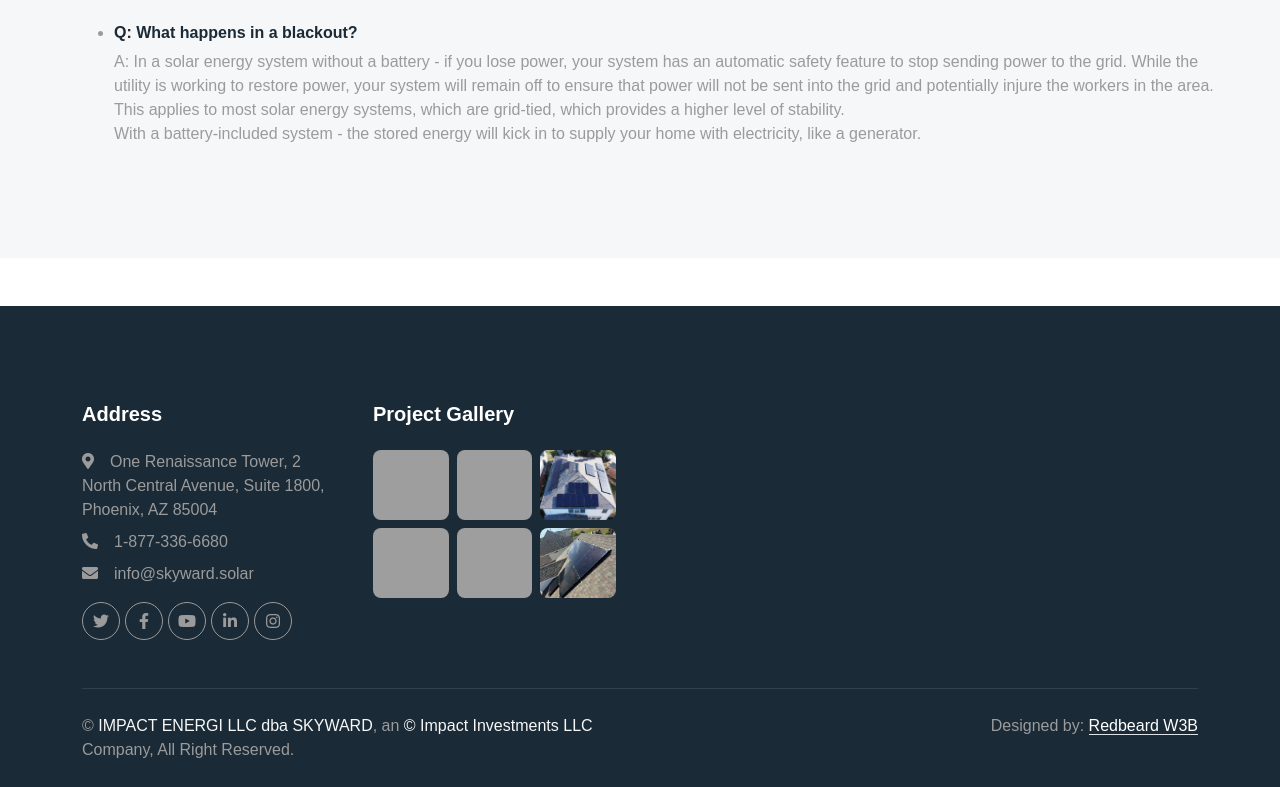
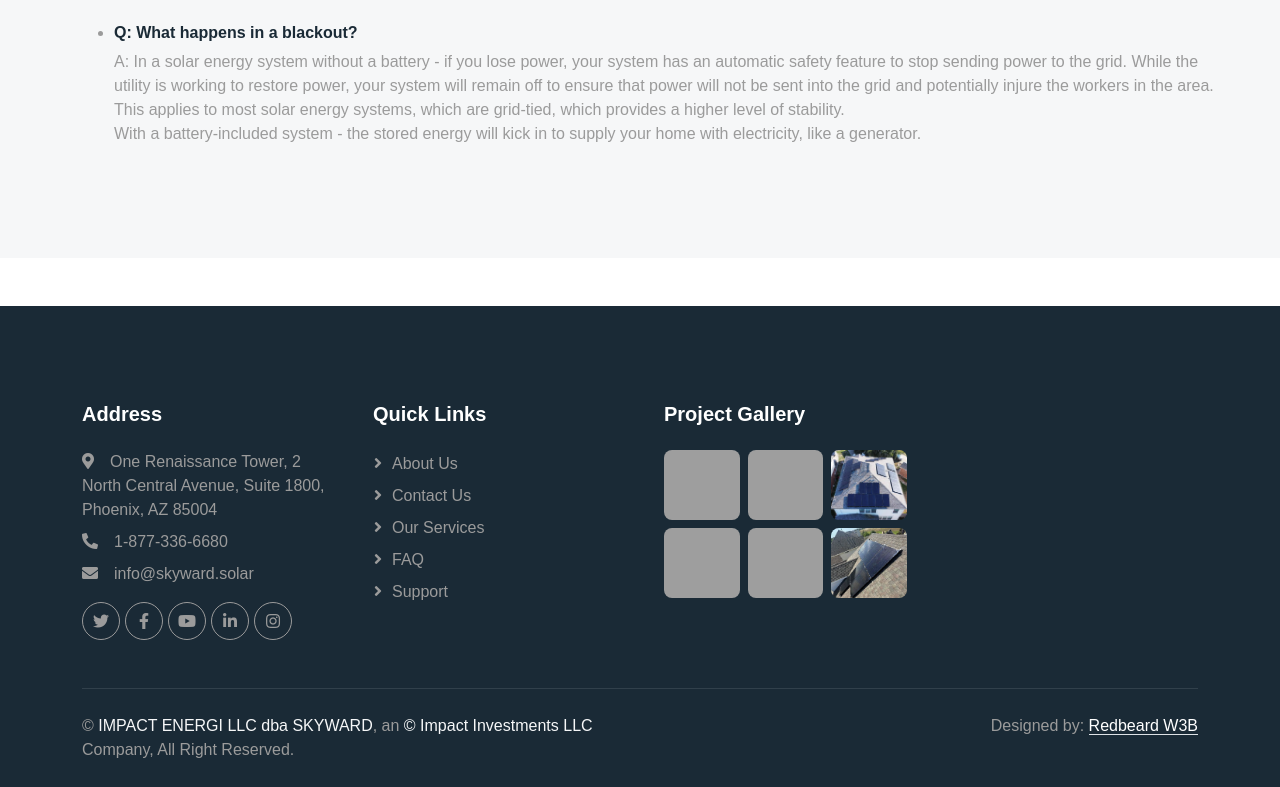
Before and after one commit to RedbeardW3b/Skyward, a plain HTML site: page FAQ.html in a window 1280 px wide. Shown: the part 2454-3241 px from the top of the page. Drawn offline with nearby package versions, Linux system fonts and the light colour scheme; grey boxes are pictures that could not be loaded.

Commit message:
footer fix, adding back quick links

```diff
--- a/FAQ.html
+++ b/FAQ.html
@@ -316,6 +316,15 @@
                         <a class="btn btn-square btn-outline-light btn-social" href="https://www.instagram.com/goimpactenergi/" target="_blank"><i class="fab fa-instagram"></i></a>
                     </div>
                 </div>
+                <div class="col-lg-3 col-md-6">
+                    <h5 class="text-white mb-4">Quick Links</h5>
+                    <a class="btn btn-link" href="about.html">About Us</a>
+                    <a class="btn btn-link" href="contact.html">Contact Us</a>
+                    <a class="btn btn-link" href="service.html">Our Services</a>
+                    <a class="btn btn-link" href="FAQ.html">FAQ</a>
+                    <!-- <a class="btn btn-link" href="contact.html">Terms & Condition</a> -->
+                    <a class="btn btn-link" href="contact.html">Support</a>
+                </div>
             <div class="col-lg-3 col-md-6">
                 <h5 class="text-white mb-4">Project Gallery</h5>
                 <div class="row g-2">
```
